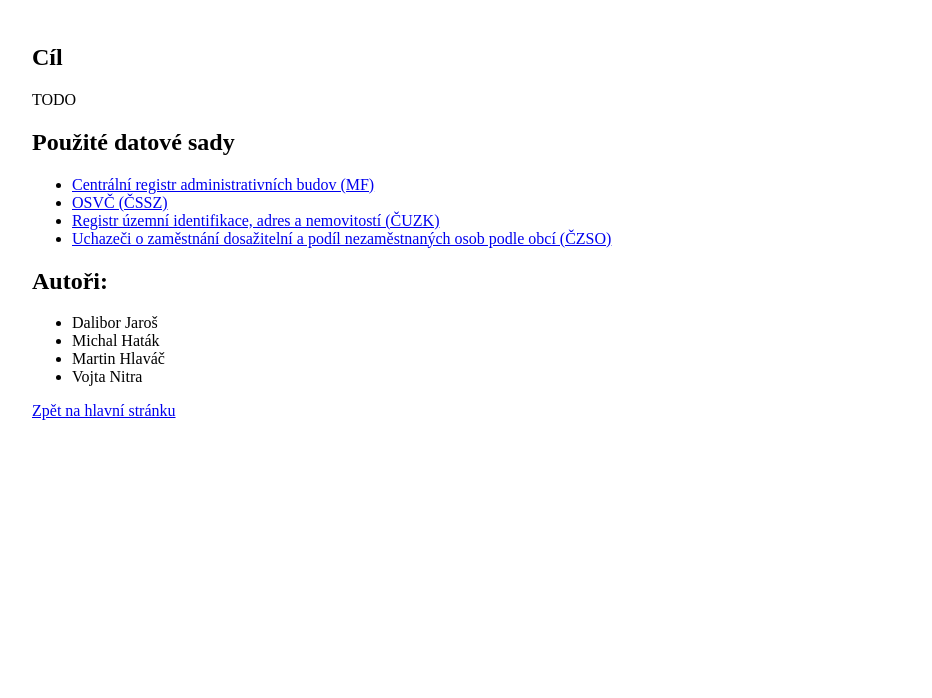
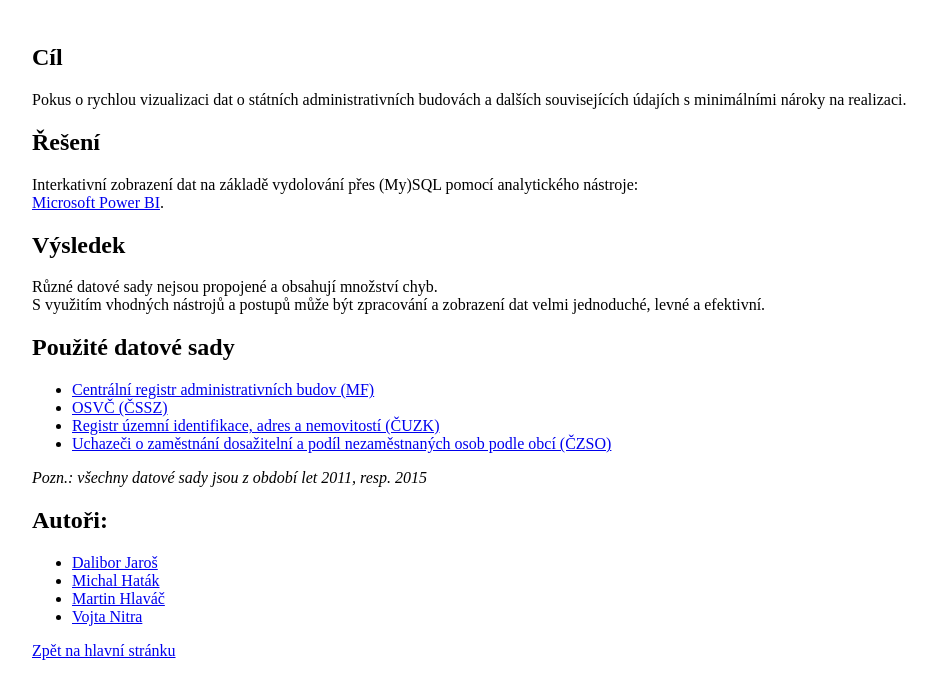
Before and after one commit to phenixiim/hackathon, a Gatsby site in the folder website/: page /about in a window 1280 px wide. Shown: the whole page, without its empty margins (128-1060 px from the left). Built offline with nearby package versions, Linux system fonts and the light colour scheme; Gatsby itself is replaced by a stand-in of ours; some icons are missing.

Commit message:
Base About content

```diff
--- a/website/src/pages/about.js
+++ b/website/src/pages/about.js
@@ -11,7 +11,19 @@ const AboutPage = () => (
         }}
     >
         <h2>Cíl</h2>
-        <p>TODO</p>
+        <p>
+            Pokus o rychlou vizualizaci dat o státních administrativních budovách a dalších souvisejících údajích s minimálními nároky na realizaci.
+        </p>
+        <h2>Řešení</h2>
+        <p>
+            Interkativní zobrazení dat na základě vydolování přes (My)SQL pomocí analytického nástroje:<br/>
+            <a href="https://powerbi.microsoft.com/" target="_blank">Microsoft Power BI</a>.
+        </p>
+        <h2>Výsledek</h2>
+        <p>
+            Různé datové sady nejsou propojené a obsahují množství chyb.<br/>
+            S využitím vhodných nástrojů a postupů může být zpracování a zobrazení dat velmi jednoduché, levné a efektivní.
+        </p>
         <h2>Použité datové sady</h2>
         <ul>
             <li><a href="http://data.mfcr.cz/cs/dataset/centralni-registr-administrativnich-budov" target="_blank">Centrální registr administrativních budov (MF)</a></li>
@@ -19,12 +31,13 @@ const AboutPage = () => (
             <li><a href="http://vdp.cuzk.cz" target="_blank">Registr územní identifikace, adres a nemovitostí (ČUZK)</a></li>
             <li><a href="https://www.czso.cz/csu/czso/uchazeci-o-zamestnani-dosazitelni-a-podil-nezamestnanych-osob-podle-obci_090417" target="_blank">Uchazeči o zaměstnání dosažitelní a podíl nezaměstnaných osob podle obcí (ČZSO)</a></li>
         </ul>
+       <p><i>Pozn.: všechny datové sady jsou z období let 2011, resp. 2015</i></p>
         <h2>Autoři:</h2>
         <ul>
-            <li>Dalibor Jaroš</li>
-            <li>Michal Haták</li>
-            <li>Martin Hlaváč</li>
-            <li>Vojta Nitra</li>
+            <li><a href="https://www.linkedin.com/in/dalibor-jaroš-597b7189/" target="_blank">Dalibor Jaroš</a></li>
+            <li><a href="https://www.linkedin.com/in/twista/" target="_blank">Michal Haták</a></li>
+            <li><a href="https://www.linkedin.com/in/hlavacm/" target="_blank">Martin Hlaváč</a></li>
+            <li><a href="https://www.linkedin.com/in/vojtěch-nitra-15814b58/" target="_blank">Vojta Nitra</a></li>
         </ul>
         <Link to="/">
             <i className="fa fa-chevron-left" /> Zpět na hlavní stránku
```
